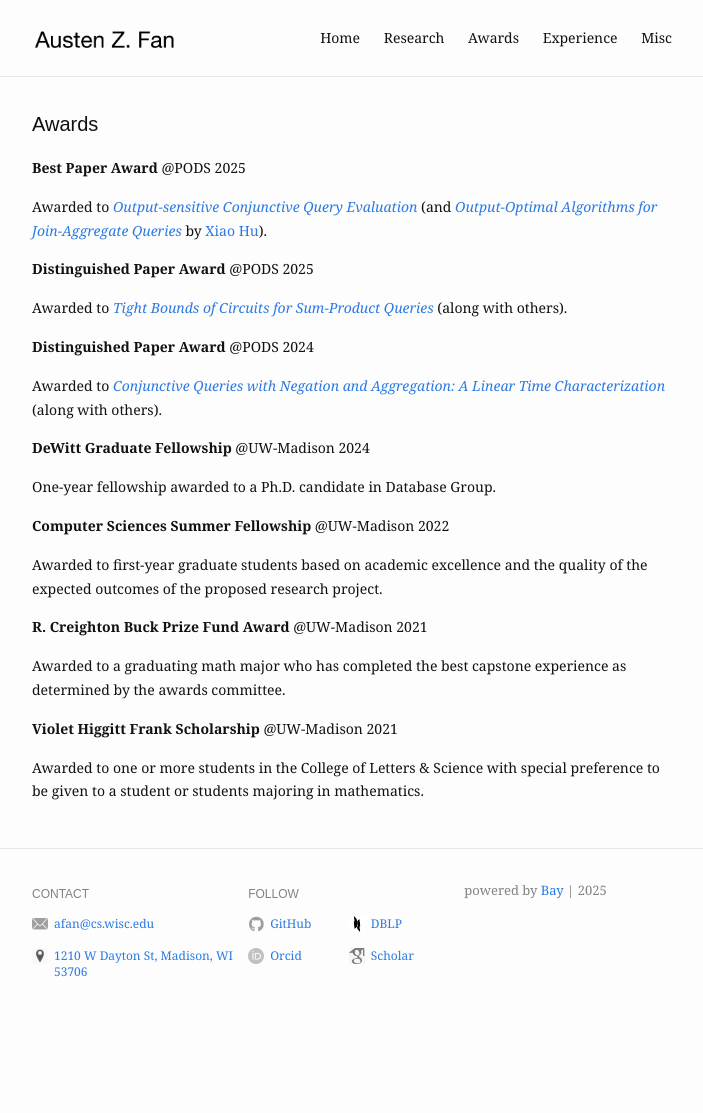
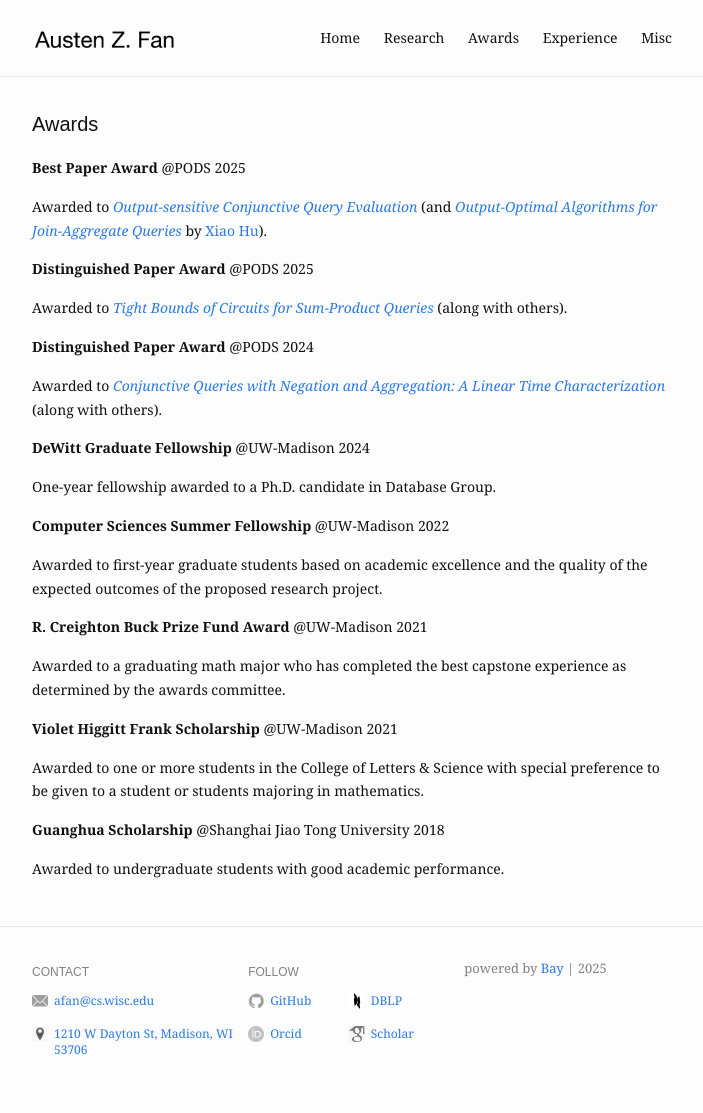
Before and after one commit to Austen-Z-Fan/Austen-Z-Fan.github.io, a Jekyll site: the page built from awards.md, in a window 1280 px wide. Shown: the whole page, without its empty margins (288-991 px from the left). Built offline with Jekyll 4.4.1, drawn with Linux system fonts in a browser that asks for light colours; before the commit the page ends 1035 px from its top, so only the background shows below that.

Commit message:
Update awards.md

```diff
--- a/awards.md
+++ b/awards.md
@@ -31,3 +31,7 @@ Awarded to a graduating math major who has completed the best capstone experienc
 **Violet Higgitt Frank Scholarship** @UW-Madison 2021
 
 Awarded to one or more students in the College of Letters & Science with special preference to be given to a student or students majoring in mathematics.
+
+**Guanghua Scholarship** @Shanghai Jiao Tong University 2018
+
+Awarded to undergraduate students with good academic performance.
```
